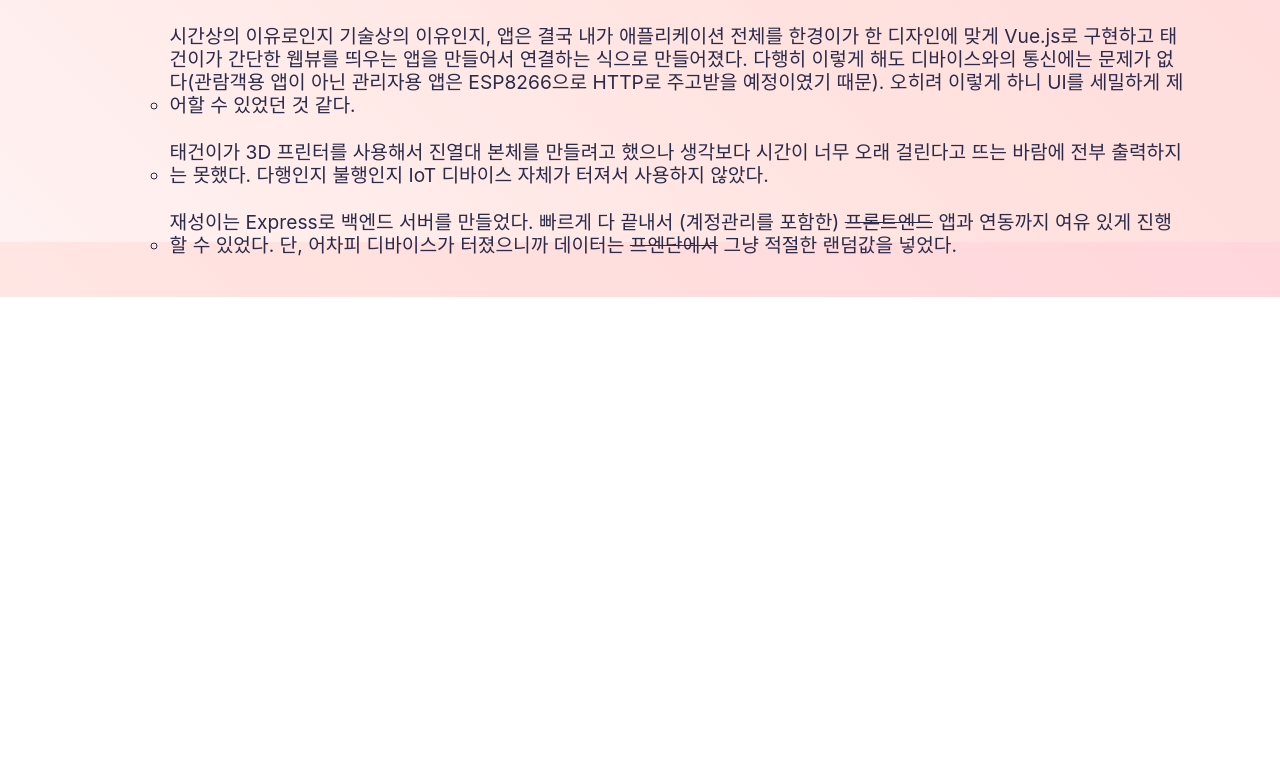
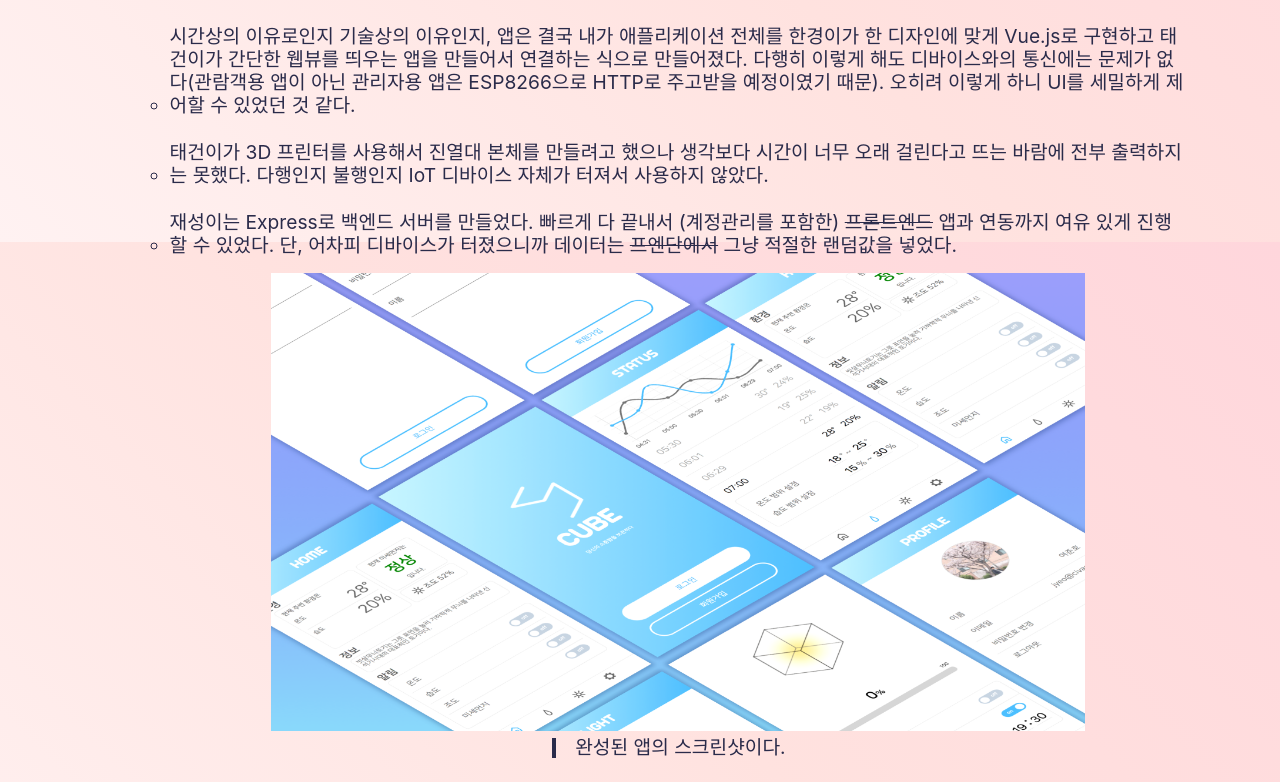
Before and after one commit to junhoyeo/twils, a Vue app: page /#/twil/1 in a window 1280 px wide. Shown: the part 3758-4540 px from the top of the page. Before the commit the page ends 4055 px from the top, so only its background shows below. Built offline with nearby package versions, Linux system fonts and the light colour scheme.

Commit message:
📰 feat(twil): image support

```diff
--- a/src/assets/twil/1.json
+++ b/src/assets/twil/1.json
@@ -172,11 +172,13 @@
         {
           "type": "string",
           "text": "재성이는 Express로 백엔드 서버를 만들었다. 빠르게 다 끝내서 (계정관리를 포함한) ~~프론트엔드~~ 앱과 연동까지 여유 있게 진행할 수 있었다. 단, 어차피 디바이스가 터졌으니까 데이터는 ~~프엔단에서~~ 그냥 적절한 랜덤값을 넣었다."
+        },
+        {
+          "type": "image",
+          "text": "완성된 앱의 스크린샷이다.",
+          "image": "mockup"
         }
       ]
-    },
-    {
-
     }
   ]
 }
--- a/src/components/JunoTwil.vue
+++ b/src/components/JunoTwil.vue
@@ -6,6 +6,9 @@
         type: String
       },
       text: {
+        type: String
+      },
+      image: {
         type: String
       },
       type: {
@@ -38,6 +41,13 @@
         <span class="twil-text" v-html="marked(text)"/>
       </li>
       <pre v-else-if="type === 'code'"><code>{{ text }}</code></pre>
+      <div
+        v-else-if="type === 'image'"
+        class="twil-image"
+      >
+        <img :src="require(`../images/twil/${image}.png`)">
+        <blockquote>{{ text }}</blockquote>
+      </div>
     </template>
     <ul v-if="twils">
       <li>
@@ -47,6 +57,7 @@
           :key="`twil-${nesting}-${idx}`"
           :day="twil.day"
           :text="twil.text"
+          :image="twil.image"
           :type="twil.type"
           :twils="twil.twils"
           :nesting="nesting + 1"
@@ -100,4 +111,25 @@
   line-height: 1.2;
   display: inline-block;
 }
+
+.twil-image {
+  text-align: center;
+
+  img {
+    width: 80%;
+    margin: auto;
+  }
+
+  @media (max-width: 900px) {
+    img {
+      width: 100%;
+    }
+  }
+
+  blockquote {
+    width: fit-content;
+    margin: auto;
+    margin-top: 0.2em;
+  }
+}
 </style>
```
Also changed, not shown: src/images/twil/mockup.png (added).
